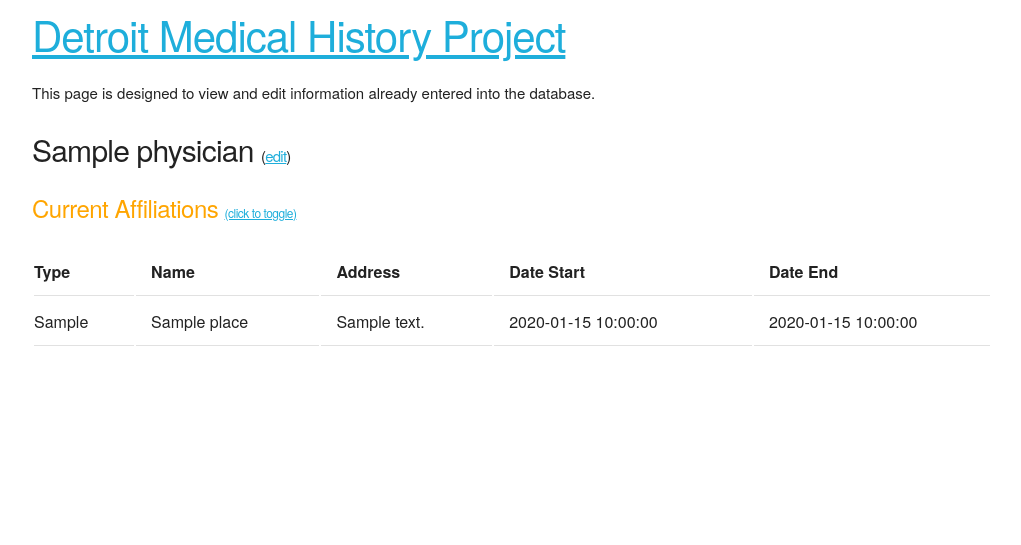
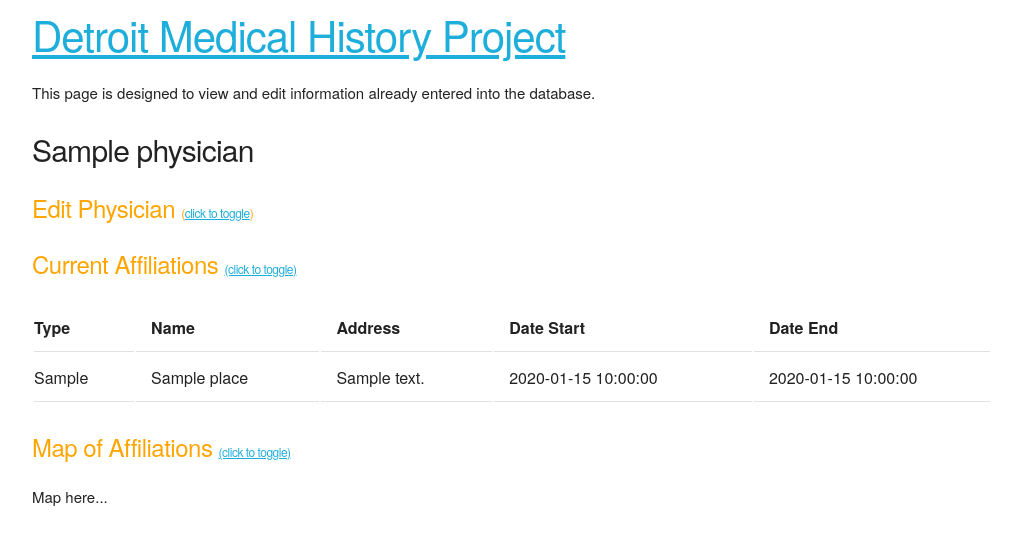
Before and after one commit to ghukill/dmhp, a PHP site: page /person.php?id=1 in a window 1280 px wide. Shown: the top 545 px of the page, without its empty margins (128-1149 px from the left). Run offline with PHP 8.4, Linux system fonts and the light colour scheme; tables that the repository leaves empty or names only in its code hold one stand-in row (values such as "Sample post"); a stand-in replaces the project's code that opens the database connection; some libraries are stand-ins or nearby versions.

Commit message:
abort, abort

```diff
--- a/add.php
+++ b/add.php
@@ -28,7 +28,7 @@
 			<div class="row">
 				<div class="twelve columns">
 					<a href="."><h2>Detroit Medical History Project</h2></a>
-					<p>This form is dedicated to entering information from digitized primary sources into a relational database that will serve as the underlying data and infrastructure for the project.</p>
+					<p>This form is designed for quickly and easily entering information from digitized primary sources into a relational database that will serve as the underlying data and infrastructure for the project.</p>
 				</div>
 			</div>
 
--- a/js/main.js
+++ b/js/main.js
@@ -13,7 +13,9 @@
 
     function success(data){
         trimmed_phys_id = data.replace(/(\r\n|\n|\r)/gm,"");
-        setPhysician(trimmed_phys_id, $("#physician_auto").val());
+        if (update_physician != true){
+            setPhysician(trimmed_phys_id, $("#physician_auto").val());
+        }
     }
 });
 
@@ -69,7 +71,7 @@
 
     // set header
     $("#physician_entry .overlay").hide();
-    $("#physician_msg").html("Currently working on: <a href='./person.php?id="+phys_id+"'>" + phys_name + "</a>");
+    $("#physician_msg").html("Currently working on: <a href='./person.php?id="+phys_id+"'>" + phys_name + " (click to edit)</a>");
 
 }
 
--- a/person.php
+++ b/person.php
@@ -69,14 +69,14 @@
 
 			<div class="row">
 				<div class="twelve columns">
-					<h4><?php echo $person_array['name']; ?> <span style="font-size:.5em;">(<a href="#" onclick="$('#physician_entry').fadeIn(); return false;">edit</a>)</span></h4>
+					<h4><?php echo $person_array['name']; ?></h4>
+				</div>
+
+				<div class="row">
+					<h5 id="physician_msg">Edit Physician <span style="font-size:.5em;">(<a href="#" onclick="$('#physician_entry').fadeToggle(); return false;">click to toggle</a>)</span></h5>
 				</div>
 
 				<div id="physician_entry" class="entry_form hidden">
-					<div class="row">
-						<h5 id="physician_msg">Edit Physician</h5>
-					</div>
-
 
 					<div class="overlay">
 
@@ -84,6 +84,10 @@
 						  <input type="hidden" name="found_physician_id" id="found_physician_id" value="<?php echo $physician_id; ?>"></input>
 
 						  <div class="row">
+						  	<div class="six columns">
+							  <label for="physician_auto">physician name</label>
+							  <input class="u-full-width" type="text" placeholder="start typing..." id="physician_auto" name="physician_auto" value="<?php echo $person_array['name']; ?>">
+						    </div>
 						    <div class="six columns">
 						      <label for="physician.dob">Date of Birth (yyyy-mm-dd)</label>
 						      <input class="u-full-width" type="text" placeholder="e.g. 1865-03-15" id="physician.dob" name="physician.dob" value="<?php echo $person_array['dob']; ?>">
@@ -120,10 +124,10 @@
 					      </div>
 
 
-						   <label for="physician.misc_notes">Misc. Notes</label>
+						   <label for="physician.misc_notes">Add Misc. Notes</label>
 						  <textarea class="u-full-width" placeholder="Any additional notes" id="physician.misc_notes" name="physician.misc_notes"></textarea>
 
-						  <input type="hidden" name="table_name" value="physician"></input>
+						  <input type="hidden" name="table_name" value="physician_update"></input>
 						  <input class="button-primary" type="submit" value="Submit">
 
 						</form>
@@ -171,10 +175,27 @@
 
 			</div>
 
+			<div class="map">
+				<div class="row">
+					<div class="twelve columns">
+						<h5>Map of Affiliations <a href="#" style="font-size:.5em;" onclick="$('#map_container').fadeToggle(200); return false;">(click to toggle)</a></h5>
+					</div>
+				</div>
+				<div id="map_container" class="row">
+					<div class="twelve columns">
+						<p>Map here...</p>
+					</div>
+				</div>
+			</div>
+
+
 
 		</div>
 
 
 	</body>
+	<script type="text/javascript">
+		var update_physician = true; //prevents affiliation creation and physician setting
+	</script>
 
 </html>
```
Also changed, not shown: db/db.php (+25 -0 lines), index.php (+5 -2 lines).
